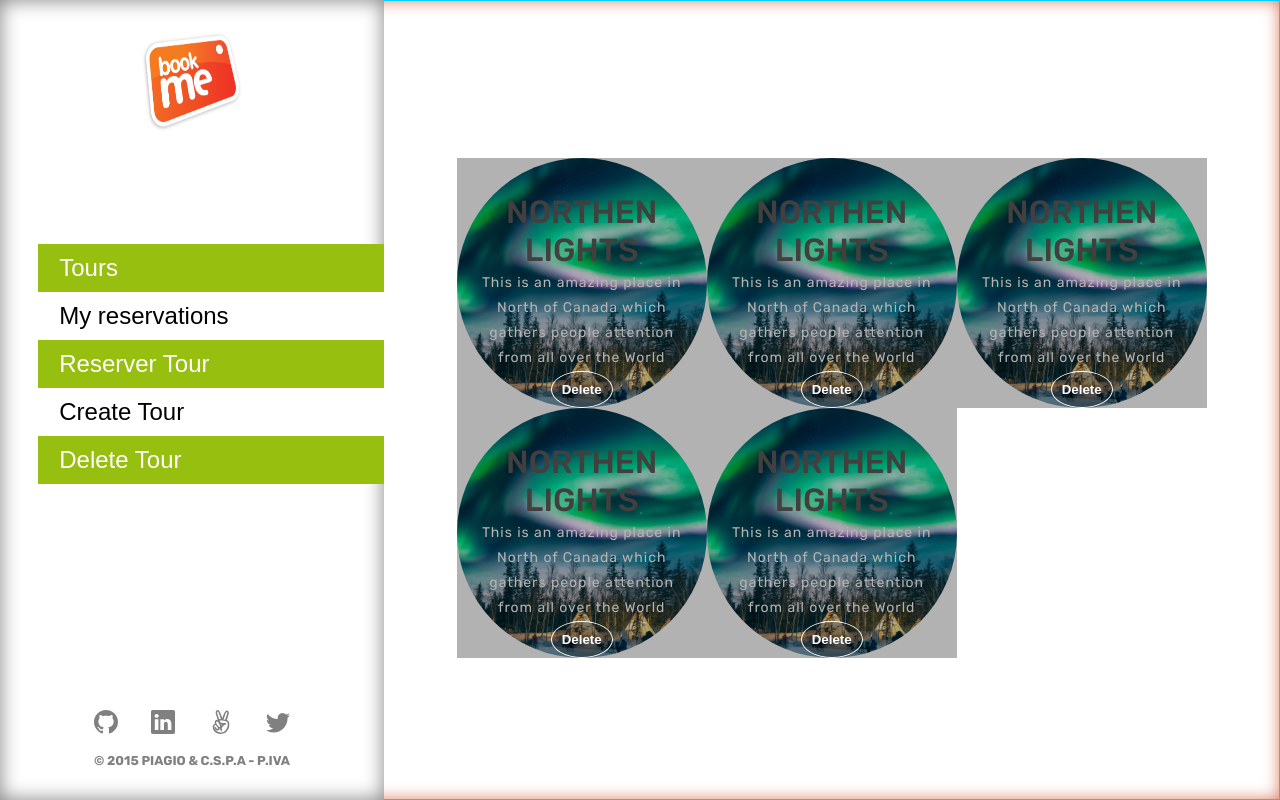
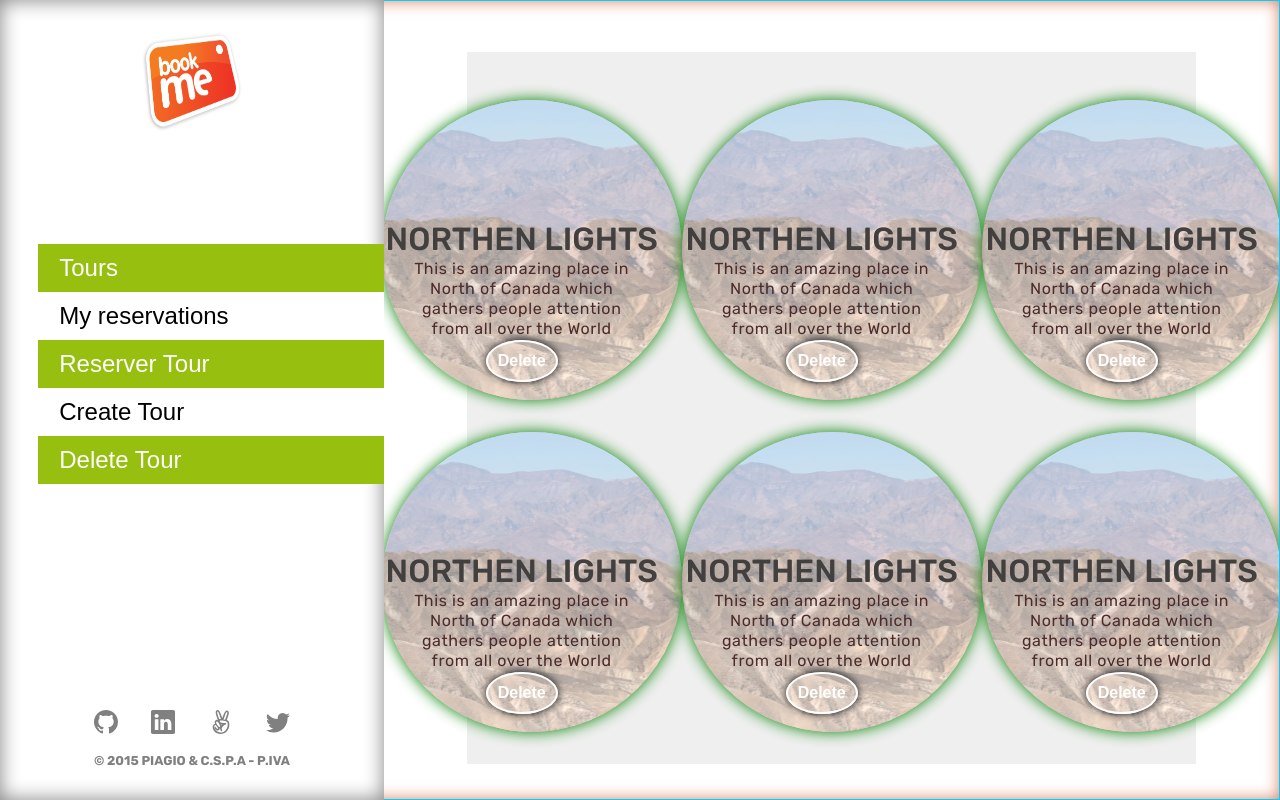
Before and after one commit to ABDULALI3468/bookMe-frontend, a React (Create React App) app: page /DeleteTours in a window 1280 px wide. Built offline with nearby package versions, Linux system fonts and the light colour scheme.

Commit message:
Updated README file.

```diff
--- a/src/components/DeleteTours.js
+++ b/src/components/DeleteTours.js
@@ -1,5 +1,5 @@
 import React from 'react';
-import tour1 from '../assets/images/tour1.jpeg';
+// import tour1 from '../assets/images/tour2.jpg';
 
 import '../styles/delete.css';
 
@@ -8,7 +8,8 @@ const DeleteTours = () => {
     <div className="delete-tour">
       <div className="tour-container">
         <div className="tour-element">
-          <img src={tour1} className="tour-image" alt="Tour" />
+          <div className="tour-image"></div>
+          <div className="tour-overlay"></div>
           <div className="midle">
             <h2 className="tour-heading">NORTHEN LIGHTS</h2>
             <p className="tour-detail">
@@ -19,7 +20,8 @@ const DeleteTours = () => {
           </div>
         </div>
         <div className="tour-element">
-          <img src={tour1} className="tour-image" alt="Tour" />
+          <div className="tour-image"></div>
+          <div className="tour-overlay"></div>
           <div className="midle">
             <h2 className="tour-heading">NORTHEN LIGHTS</h2>
             <p className="tour-detail">
@@ -30,7 +32,8 @@ const DeleteTours = () => {
           </div>
         </div>
         <div className="tour-element">
-          <img src={tour1} className="tour-image" alt="Tour" />
+          <div className="tour-image"></div>
+          <div className="tour-overlay"></div>
           <div className="midle">
             <h2 className="tour-heading">NORTHEN LIGHTS</h2>
             <p className="tour-detail">
@@ -41,7 +44,8 @@ const DeleteTours = () => {
           </div>
         </div>
         <div className="tour-element">
-          <img src={tour1} className="tour-image" alt="Tour" />
+          <div className="tour-image"></div>
+          <div className="tour-overlay"></div>
           <div className="midle">
             <h2 className="tour-heading">NORTHEN LIGHTS</h2>
             <p className="tour-detail">
@@ -52,7 +56,20 @@ const DeleteTours = () => {
           </div>
         </div>
         <div className="tour-element">
-          <img src={tour1} className="tour-image" alt="Tour" />
+          <div className="tour-image"></div>
+          <div className="tour-overlay"></div>
+          <div className="midle">
+            <h2 className="tour-heading">NORTHEN LIGHTS</h2>
+            <p className="tour-detail">
+              This is an amazing place in North of Canada which gathers people
+              attention from all over the World
+            </p>
+            <button type="button">Delete</button>
+          </div>
+        </div>
+        <div className="tour-element">
+          <div className="tour-image"></div>
+          <div className="tour-overlay"></div>
           <div className="midle">
             <h2 className="tour-heading">NORTHEN LIGHTS</h2>
             <p className="tour-detail">
--- a/src/styles/delete.css
+++ b/src/styles/delete.css
@@ -21,44 +21,56 @@
   grid-auto-rows: 1fr;
   width: calc(100% - 43%);
   margin-left: 30%;
+  background: #efefef;
+  padding-top: 3rem;
 }
 
 .tour-element {
+  position: relative;
   text-align: center;
   position: relative;
   color: white;
-  width: 250px;
-  height: 250px;
+  width: 100%;
 }
 
-.tour-container img {
-  height: 100%;
-  width: 100%;
-  object-fit: cover;
+.tour-image {
+  background: url('../assets/images/tour3.jpeg');
+  height: 300px;
+  width: 300px;
+  background-size: cover;
+  background-position: center;
+  box-shadow: 0 0 15px 0 green;
+  position: relative;
+}
+
+.tour-overlay {
+  opacity: 0.5;
+  width: 300px;
+  height: 300px;
+  border-radius: 50%;
+  background-color: rgb(255, 255, 255);
+  position: absolute;
+  top: 0;
+  left: 0;
+  right: 0;
 }
 
 .tour-detail {
-  width: 85%;
-  line-height: 25px;
-  letter-spacing: 0.07em;
-  color: #b7b3b3;
-  font-size: 14px;
+  width: 86%;
+  line-height: 20px;
+  letter-spacing: 0.04em;
+  color: #4c2b2b;
+  font-size: 16px;
 }
 
 .midle {
   position: absolute;
-  bottom: 0;
-  width: 100%;
-  background-color: rgba(0, 0, 0, 0.3);
-  height: 100%;
+  top: 36%;
+  width: 280px;
   display: flex;
   flex-direction: column;
   justify-content: flex-end;
   align-items: center;
-}
-
-.midle:hover {
-  background-color: rgba(0, 0, 0, 0.7);
 }
 
 .midle p {
@@ -67,12 +79,15 @@
 
 .midle button {
   padding: 10px;
+  width: -moz-fit-content;
   width: fit-content;
   border-radius: 50%;
   background-color: inherit;
   color: white;
   font-weight: 900;
-  border: 1px solid white;
+  font-size: 16px;
+  border: 2px solid white;
+  box-shadow: 0 0 10px 0 black;
 }
 
 .disable {
@@ -92,6 +107,8 @@
 @media (max-width: 680px) {
   .tour-container {
     grid-template-columns: 1fr;
+    margin-left: 0;
+    width: 100%;
   }
 
   .delete-container {
--- a/src/styles/main.css
+++ b/src/styles/main.css
@@ -1,4 +1,8 @@
 .main-page {
+  position: fixed;
+  top: 0;
+  right: 0;
+  left: 0;
   width: 100%;
   height: 100%;
   overflow: auto;
@@ -83,9 +87,6 @@
 
 @media screen and (min-width: 1024px) {
   .main-page {
-    position: fixed;
-    top: 0;
-    right: 0;
     width: calc(100% - 30%);
     margin-left: 30%;
   }
```
Also changed, not shown: 1 other file (tests, documents, lock files or other folders).
